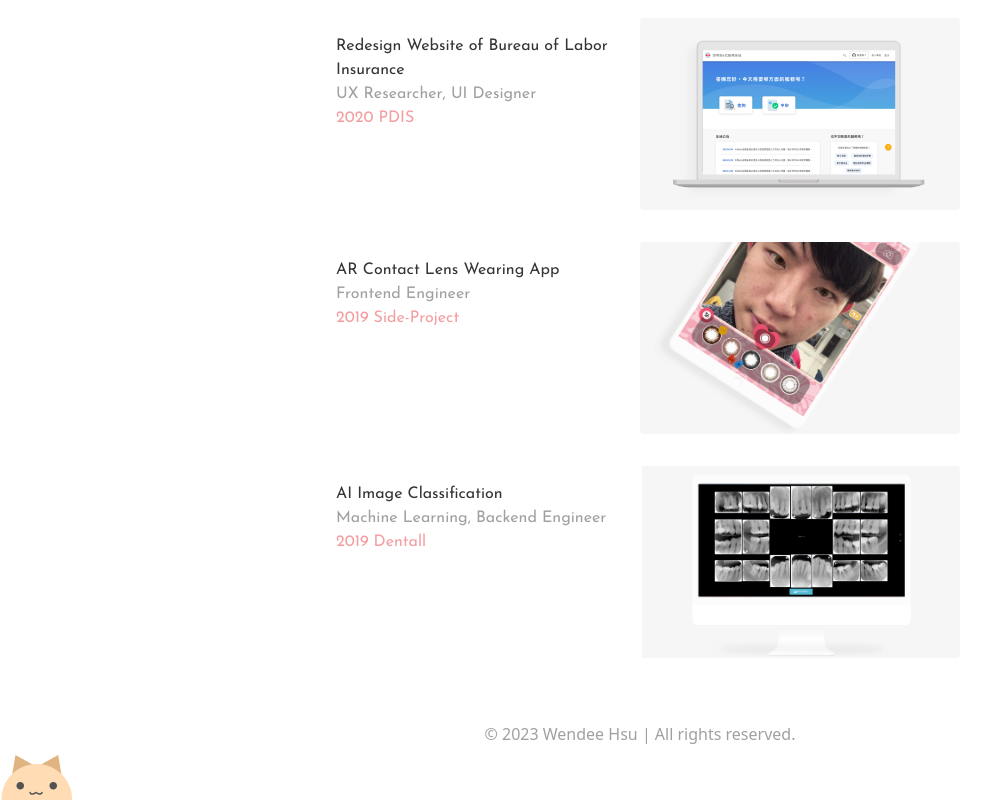
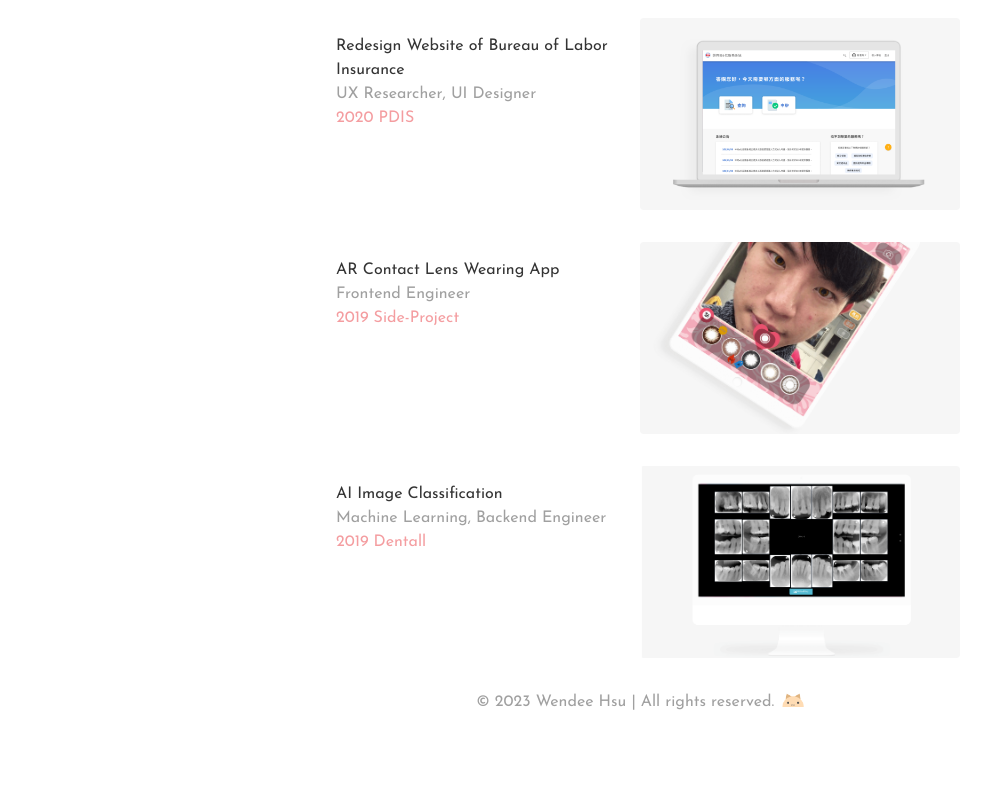
Before and after one commit to wendeehsu/wendeehsu.github.io, a React (Create React App) app: page /Me in a window 1280 px wide. Shown: the part 559-1359 px from the top of the page, without its empty margins (0-987 px from the left). After the commit the page ends 1297 px from the top, so only its background shows below. Built offline with nearby package versions, Linux system fonts and the light colour scheme.

Commit message:
fix: footer style

```diff
--- a/src/components/Navs/Footer.js
+++ b/src/components/Navs/Footer.js
@@ -1,18 +1,12 @@
 import React, { Component } from 'react';
 
-class Footer extends Component {
-    render() {
-        const footerStyle = {
-            height: "3rem",
-            marginTop: "4rem"
-        };
+function Footer() {
         return (
-            <div className="center-text gray-text" style={footerStyle}>
+            <div className="text-center gray-text h-12 font-special">
                 © 2023 Wendee Hsu | All rights reserved.
-                <img className="navbar-icon" src="/icon.png" />
+                <img className="logo" src="/icon.png" />
             </div>
         )
-    }
 }
 
 export default Footer;
--- a/src/components/Navs/Navbar.js
+++ b/src/components/Navs/Navbar.js
@@ -26,7 +26,7 @@ function Navbar() {
             <div className='flex mx-2'>
                 <Link to="/">
                     Wendee Hsu
-                    <img className="h-4 ml-2 inline mb-2" src="/icon.png" />
+                    <img className="logo" src="/icon.png" />
                 </Link>
                 <button
                     className="ml-auto sm:hidden"
--- a/src/index.css
+++ b/src/index.css
@@ -10,8 +10,7 @@ h3,
 h4,
 h5,
 h6,
-nav,
-.nav-item {
+nav {
   @apply font-special;
 }
 
@@ -66,6 +65,10 @@ p {
   }
 }
 
+.logo {
+  @apply h-4 ml-2 mb-2 inline
+}
+
 img {
   animation: fadein 1.5s;
 }
```
